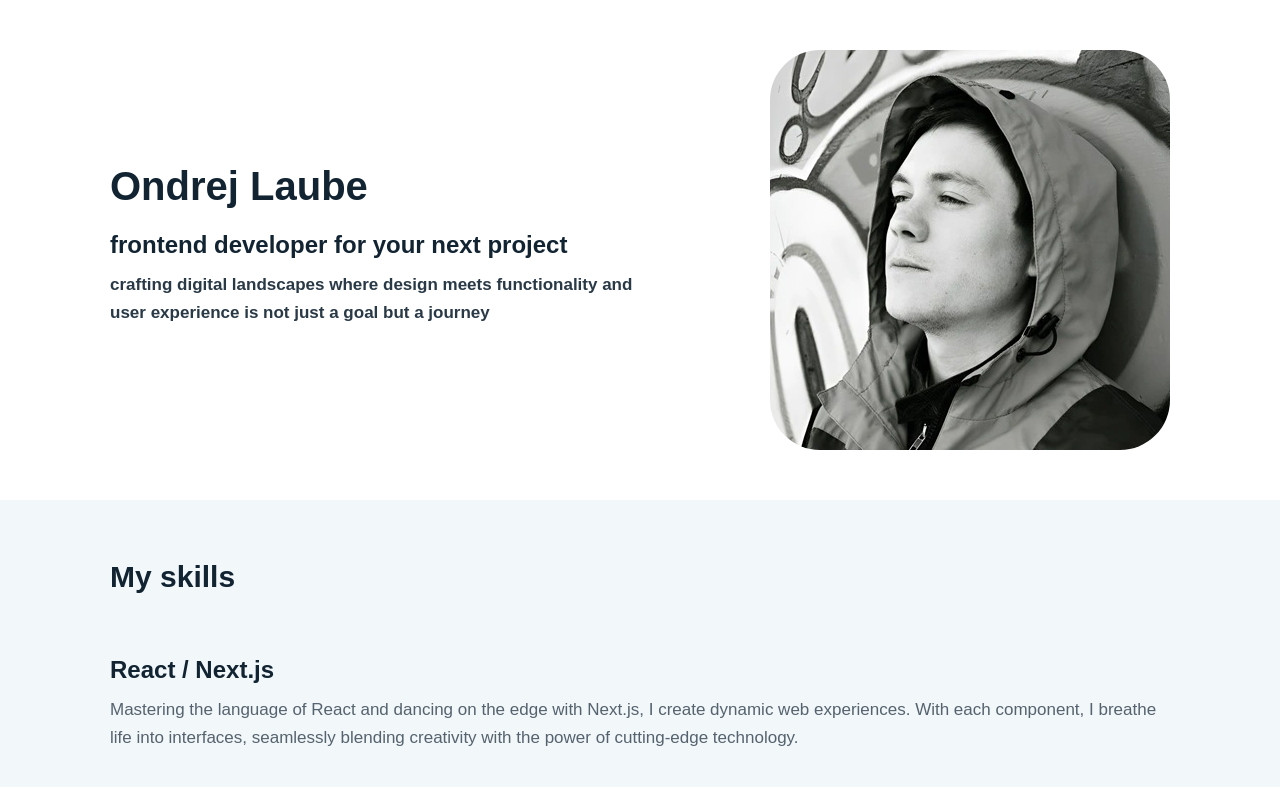
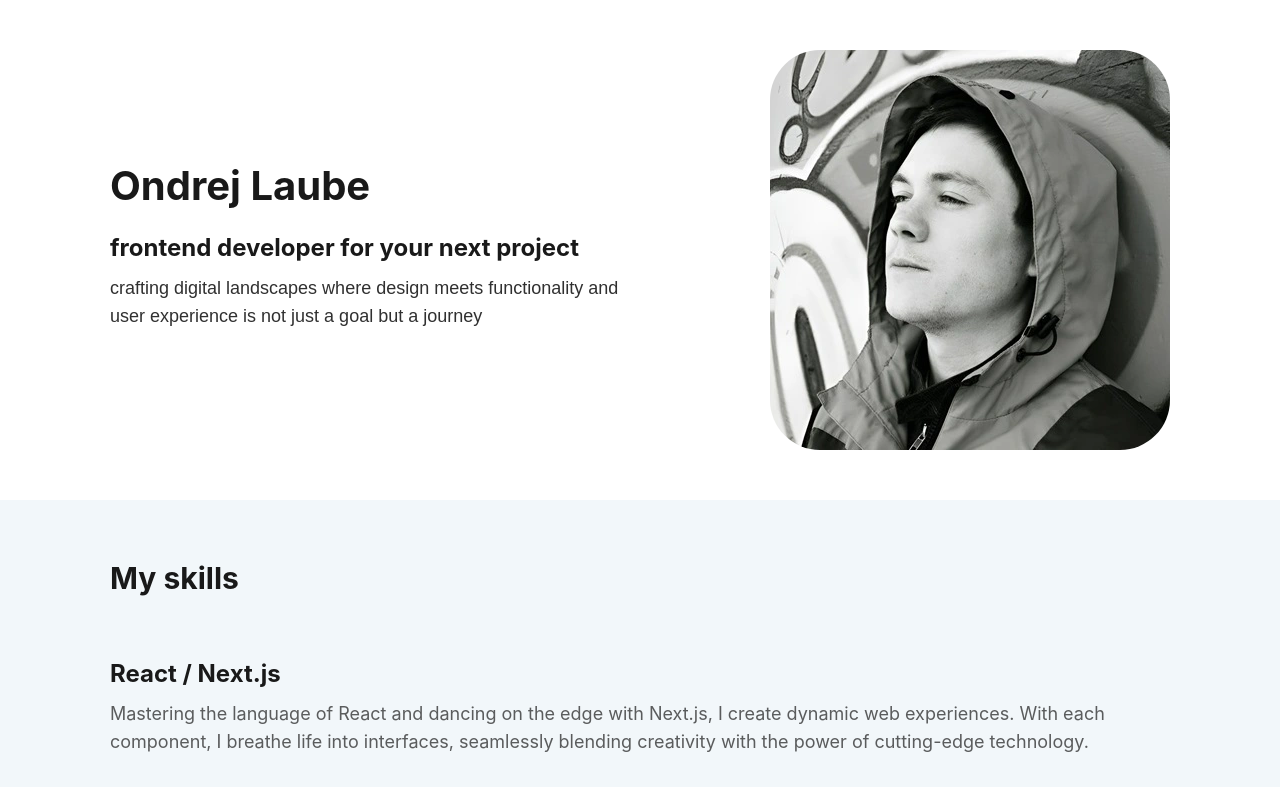
Before and after one commit to houbass/portfoliopage, a React (Create React App) app: page / in a window 1280 px wide. Shown: the top 787 px of the page. Built offline with nearby package versions, Linux system fonts and the light colour scheme.

Commit message:
new fonts

```diff
--- a/public/index.html
+++ b/public/index.html
@@ -41,6 +41,12 @@
 
 
 
+    <link rel="preconnect" href="https://fonts.googleapis.com">
+    <link rel="preconnect" href="https://fonts.gstatic.com" crossorigin>
+    <link href="https://fonts.googleapis.com/css2?family=Exo+2&display=swap" rel="stylesheet">
+
+    <link href="https://fonts.googleapis.com/css2?family=Alegreya+Sans&display=swap" rel="stylesheet">
+
   </head>
   <body>
     <noscript>You need to enable JavaScript to run this app.</noscript>
--- a/src/App.css
+++ b/src/App.css
@@ -1,13 +1,14 @@
 * {
   margin: 0;
   padding: 0;
-
+  font-family: -apple-system,system-ui,BlinkMacSystemFont,"Segoe UI",Roboto,"Helvetica Neue",Arial,sans-serif;
 }
 
 :root {
   background: rgb(255, 255, 255);
   color: white;
   scroll-behavior: smooth;
+
 }
 
 img {
@@ -112,7 +113,7 @@
 flex-direction: column;
 align-items: center;
 font-family: Poppins, sans-serif;
-color: rgb(18, 36, 50);
+color: rgb(25, 25, 25);
 }
 
 
@@ -187,13 +188,14 @@
 }
 
 a {
-  color: rgb(24, 24, 24);
+  color: rgb(25, 25, 25);
   text-decoration: none;
 }
 
 h1 {
   font-size: 30px;
   pointer-events: none;
+  font-family: -apple-system,system-ui,BlinkMacSystemFont,"Segoe UI",Roboto,"Helvetica Neue",Arial,sans-serif;
 }
 
 h2 {
@@ -204,12 +206,10 @@
 }
 
 h3 {
-
   pointer-events: none;
 }
 
 p {
-
   line-height: 30px;
   pointer-events: none;
 }
@@ -232,6 +232,7 @@
 .title2 {
   color: transparent;
   text-shadow: 0 0 0 white;
+
 }
 
 #canvas {
@@ -296,23 +297,20 @@
 
 
 .label {
-  color: rgba(18, 36, 50, 0.7);
-  font-size: 17px;
+  color: rgba(25, 25, 25, 0.7);
+  font-size: 18px;
   line-height: 28px;
-  font-weight: 500;
-  margin-bottom: 4px;
 }
 
 .labelIntro {
-  color: rgba(18, 36, 50, 0.9);
-  font-size: 17px;
+  color: rgba(25, 25, 25, 0.9);
+  font-size: 18px;
   line-height: 28px;
-  font-weight: 600;
   margin-bottom: 4px;
 }
 
 .footerLabel {
-  color: rgba(18, 36, 50, 0.48);
+  color: rgba(25, 25, 25, 0.48);
   font-size: 17px;
   font-weight: 600;
 }
@@ -350,7 +348,7 @@
 
 .button:hover {
 	background: rgb(255, 255, 255);
-	color: black;
+	color: rgb(25, 25, 25);
   border: 2px solid rgb(18, 36, 50);
 }
 
```
